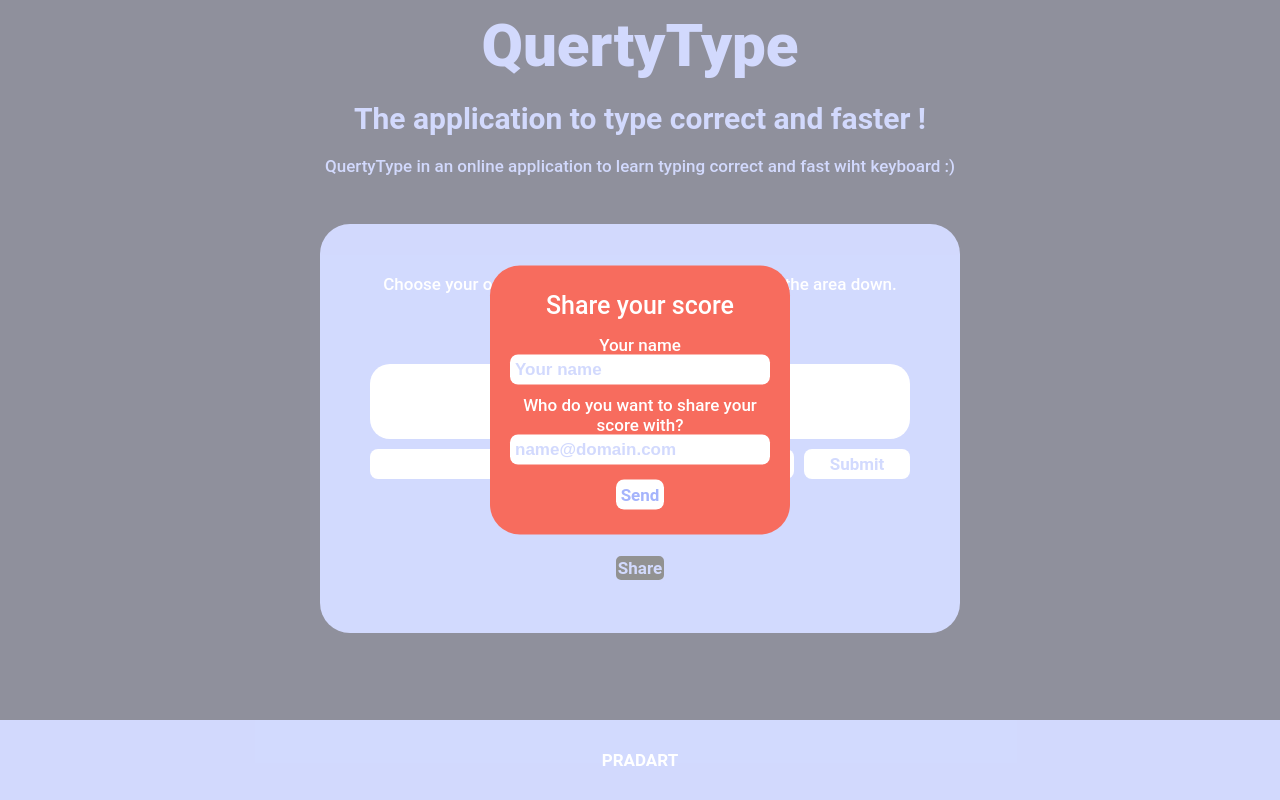
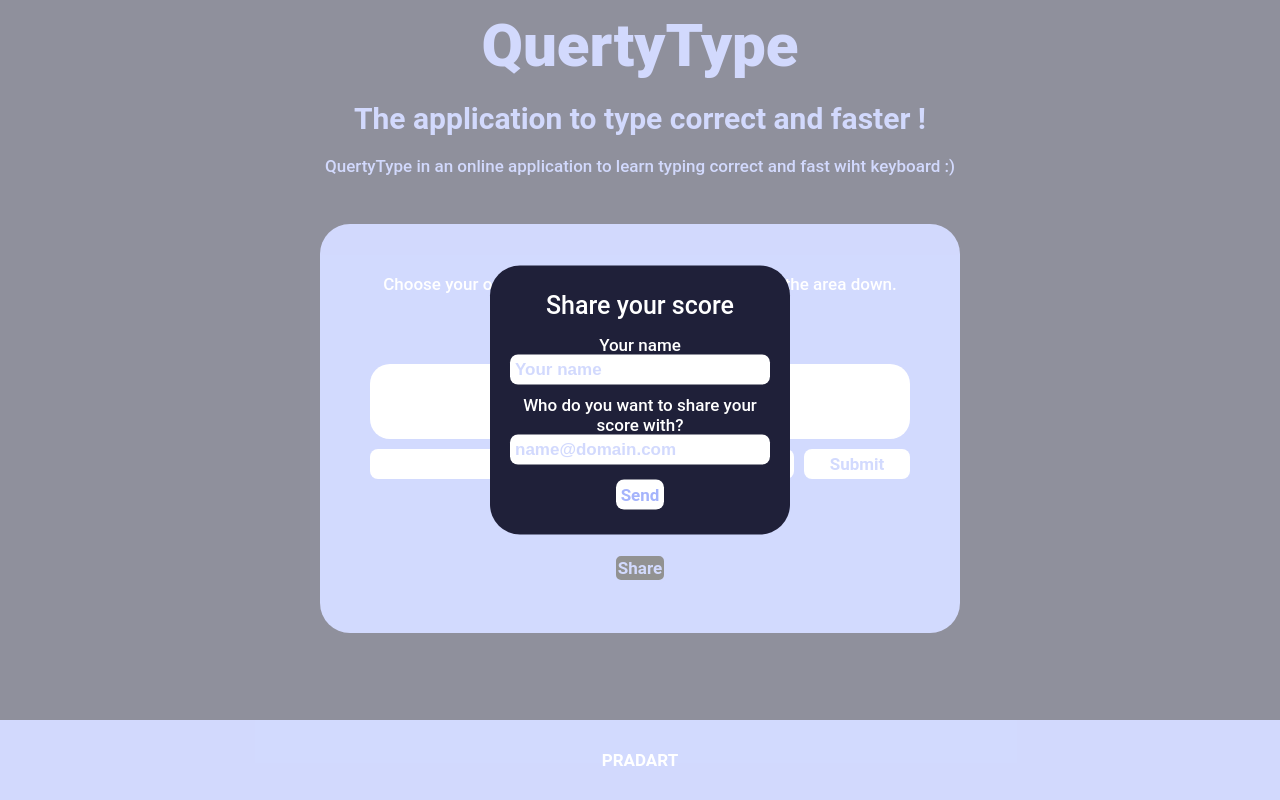
Before and after one commit to PradermN/Javascript, a plain HTML site: page index.html in a window 1280 px wide. Both pictures are taken after a click on the button "Share". Drawn offline with Linux system fonts and the light colour scheme.

Commit message:
popup color

```diff
--- a/style/style.css
+++ b/style/style.css
@@ -209,7 +209,7 @@ footer {
     color: white;
     font-size: 17px;
     font-weight: 500;
-    background-color: #f76c5e;
+    background-color: #1f2039;
     border-radius: 30px;
     z-index: 1;
 }
```
